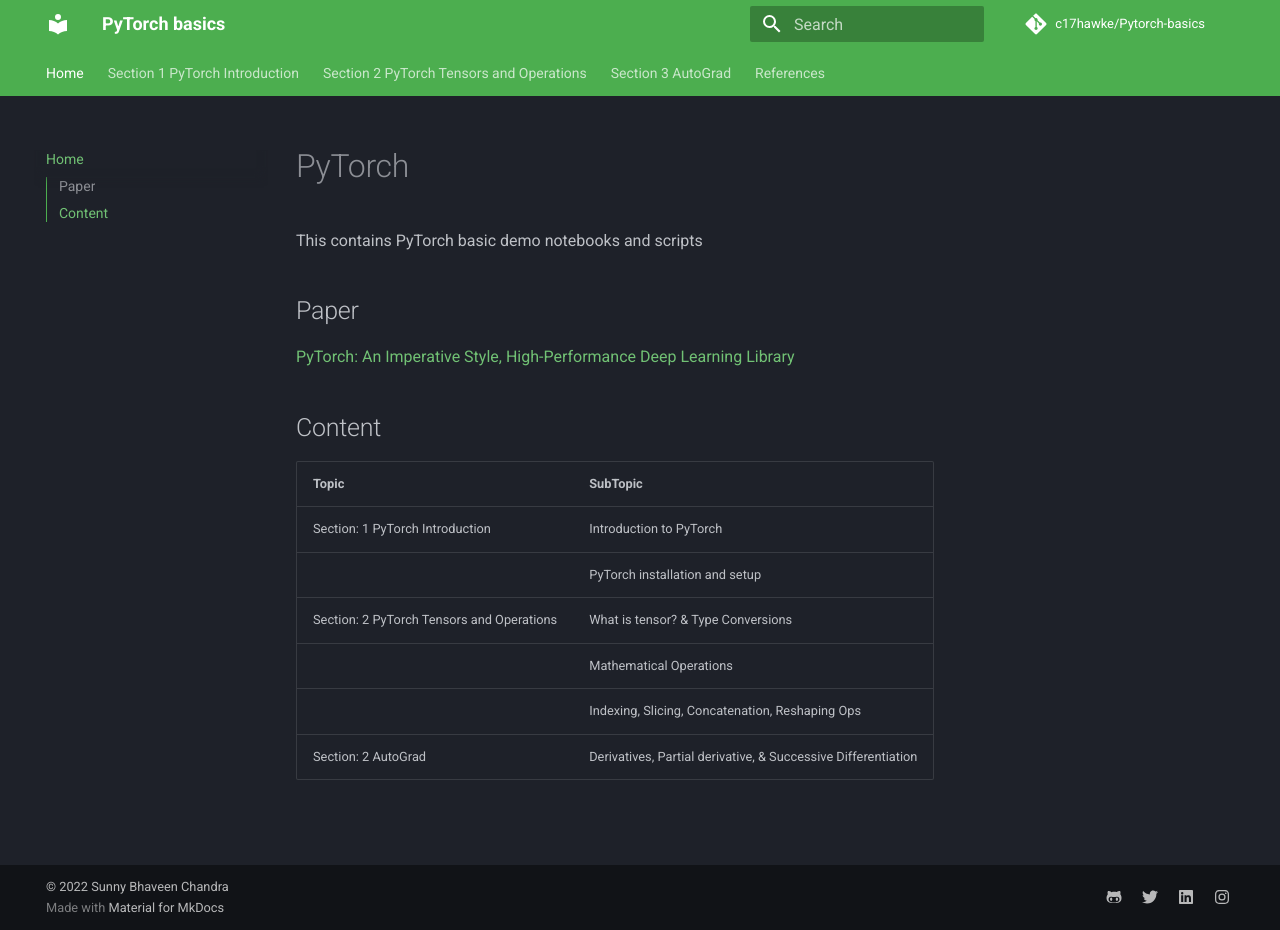
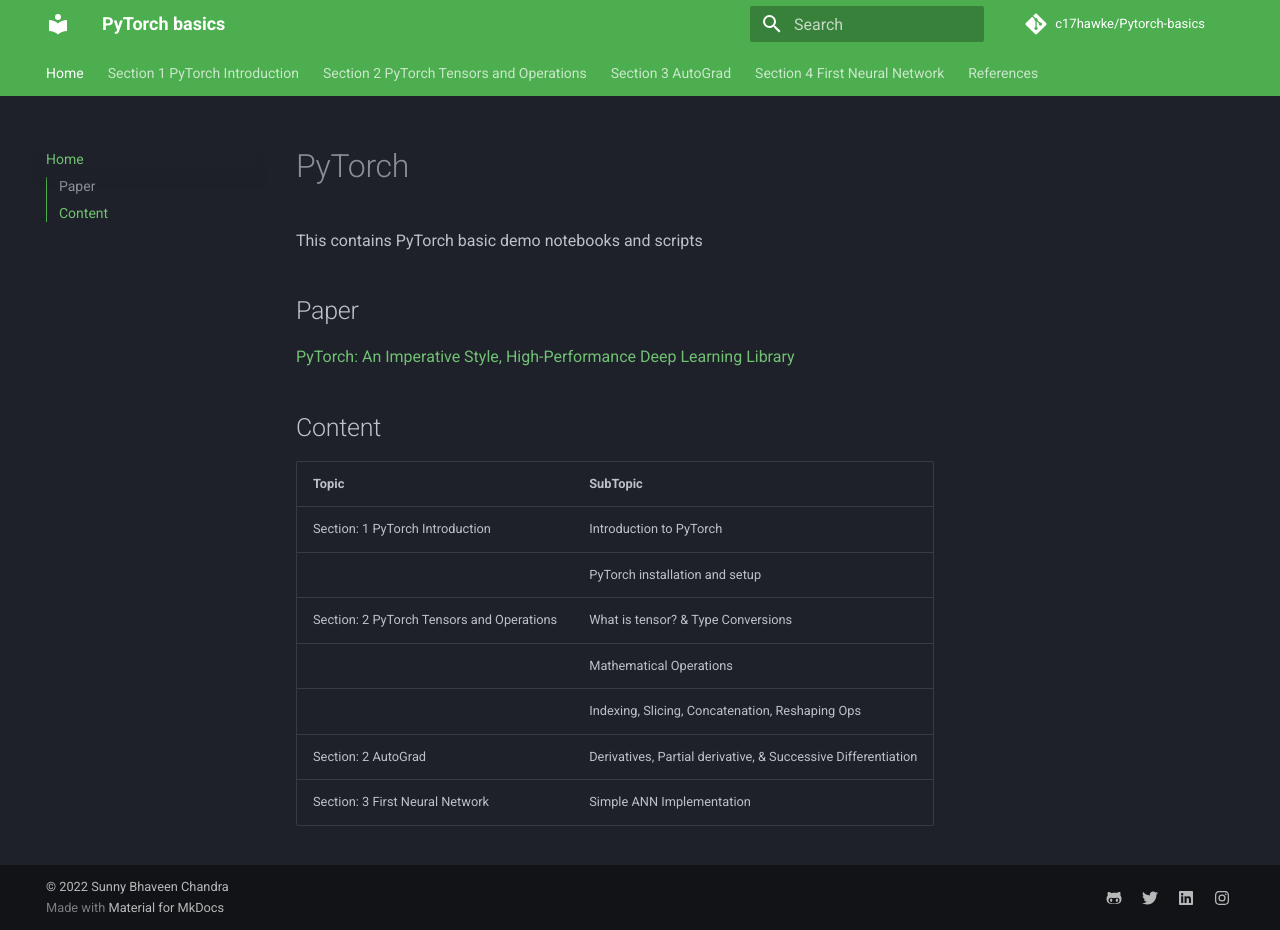
Before and after one commit to c17hawke/Pytorch-basics, an MkDocs documentation site: the page built from docs/index.md, in a window 1280 px wide and 930 px high. Built offline with MkDocs 1.6.1 and Material for MkDocs 9.7.7, drawn with Linux system fonts in a browser that asks for light colours; comment, search, counter and statistics services are not loaded.

Commit message:
simple ANN

```diff
--- a/docs/index.md
+++ b/docs/index.md
@@ -14,3 +14,4 @@
 || Mathematical Operations |
 || Indexing, Slicing, Concatenation, Reshaping Ops |
 |Section: 2 AutoGrad | Derivatives, Partial derivative, & Successive Differentiation |
+|Section: 3 First Neural Network | Simple ANN Implementation |
--- a/mkdocs.yml
+++ b/mkdocs.yml
@@ -6,6 +6,7 @@
   - Section 1 PyTorch Introduction: Section_001_PyTorch_Introduction.md
   - Section 2 PyTorch Tensors and Operations: Section_002_PyTorch_Tensors_and_Operations.md
   - Section 3 AutoGrad: Section_003_AutoGrad.md
+  - Section 4 First Neural Network: Section_004_PyTorch_First_NN.md
   - References: references.md
 
 site_author: Sunny Bhaveen Chandra
```
Also changed, not shown: docs/Section_004_PyTorch_First_NN.md (added, +4 -0 lines).
